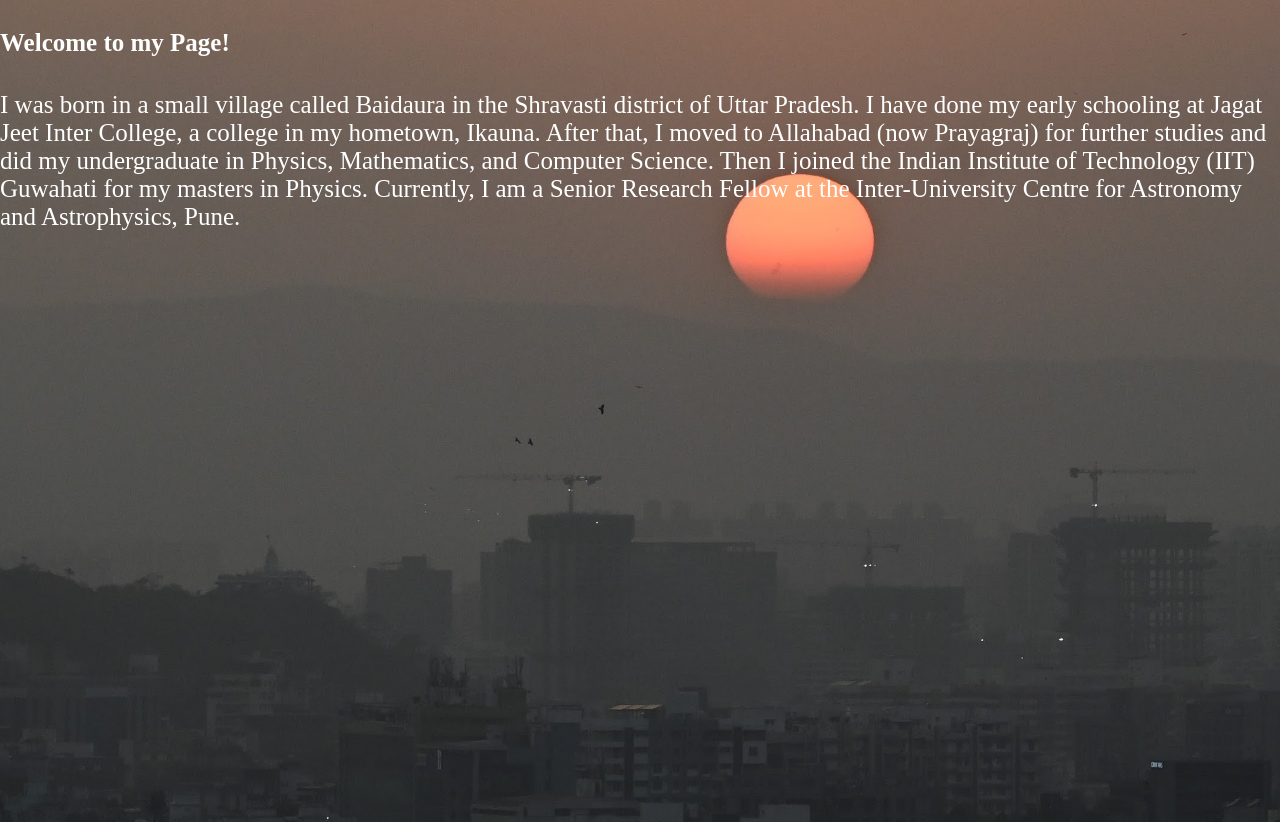
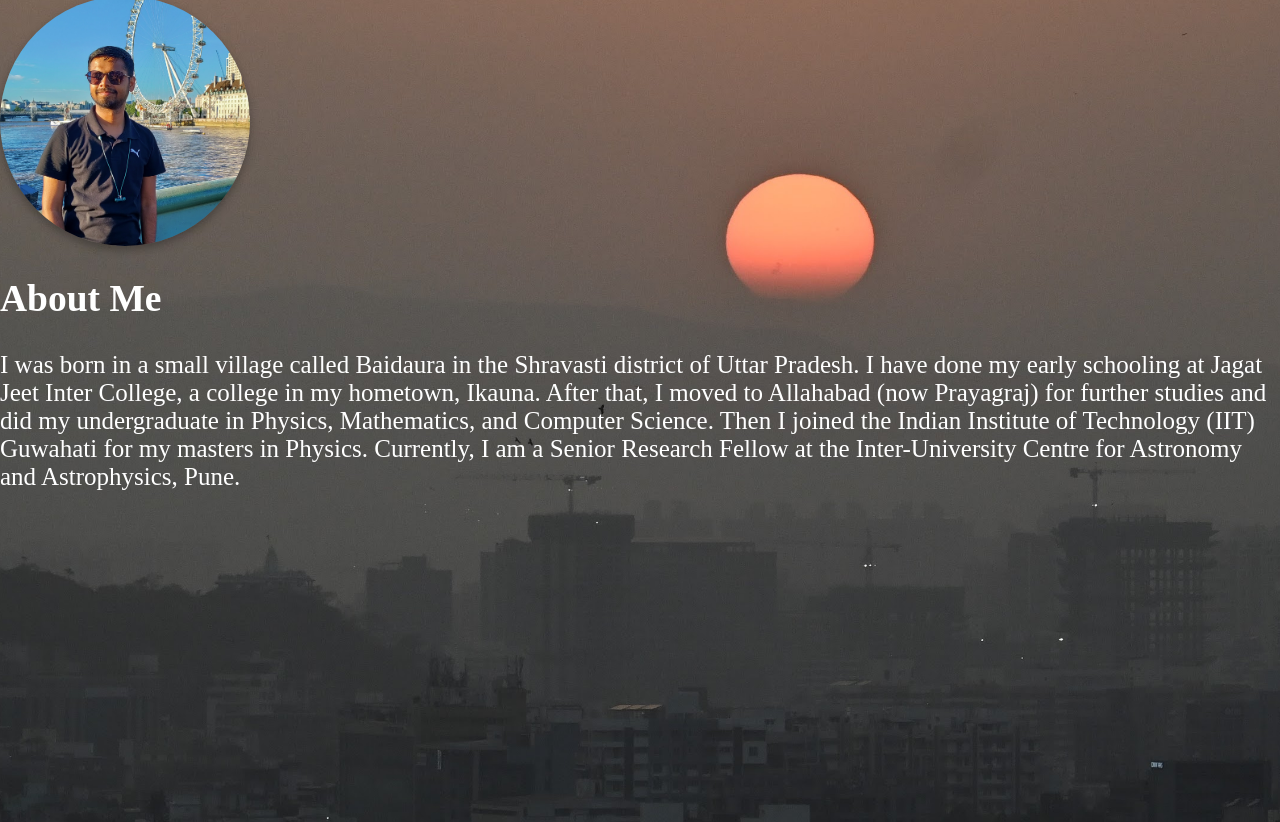
Before and after one commit to avinash-tiwari-at/avinash-tiwari-at.github.io, a Jekyll site: the page built from about.md, in a window 1280 px wide, cut to the strip 78-900 px from the top of the page. Built offline with Jekyll 4.4.1, drawn with Linux system fonts in a browser that asks for light colours.

Commit message:
Update about.md

```diff
--- a/about.md
+++ b/about.md
@@ -4,6 +4,12 @@ title: About
 bodyClass: about
 ---
 
-#### Welcome to my Page!
-
-I was born in a small village called Baidaura in the Shravasti district of Uttar Pradesh. I have done my early schooling at Jagat Jeet Inter College, a college in my hometown, Ikauna. After that, I moved to Allahabad (now Prayagraj) for further studies and did my undergraduate in Physics, Mathematics, and Computer Science. Then I joined the Indian Institute of Technology (IIT) Guwahati for my masters in Physics. Currently, I am a Senior Research Fellow at the Inter-University Centre for Astronomy and Astrophysics, Pune.
+<div class="about-container">
+  <img src="./Profile_picture.jpg" alt="Profile Picture" class="profile-pic">
+  <div class="about-text">
+    <h2>About Me</h2>
+    <p>
+      I was born in a small village called Baidaura in the Shravasti district of Uttar Pradesh. I have done my early schooling at Jagat Jeet Inter College, a college in my hometown, Ikauna. After that, I moved to Allahabad (now Prayagraj) for further studies and did my undergraduate in Physics, Mathematics, and Computer Science. Then I joined the Indian Institute of Technology (IIT) Guwahati for my masters in Physics. Currently, I am a Senior Research Fellow at the Inter-University Centre for Astronomy and Astrophysics, Pune.
+    </p>
+  </div>
+</div>
```
